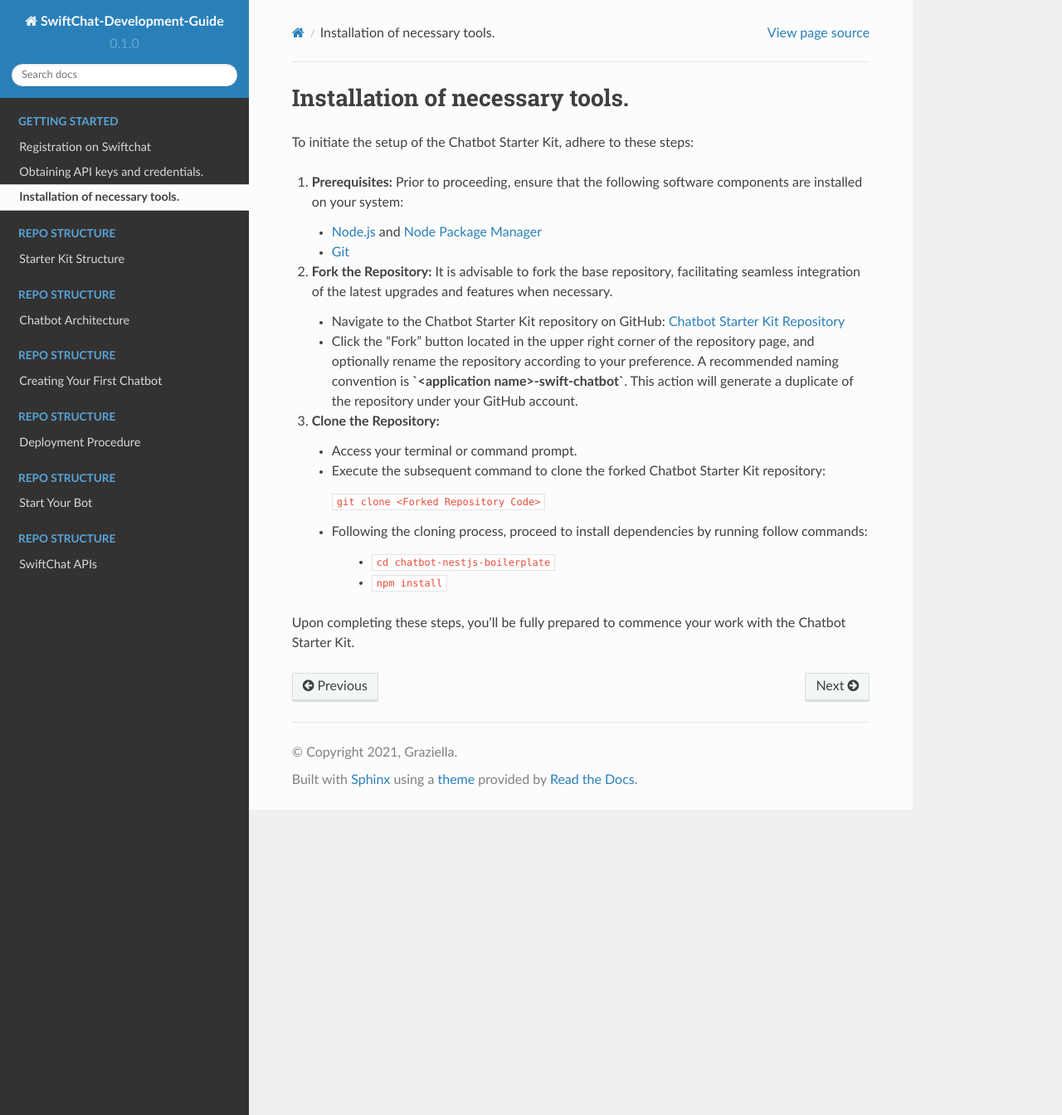
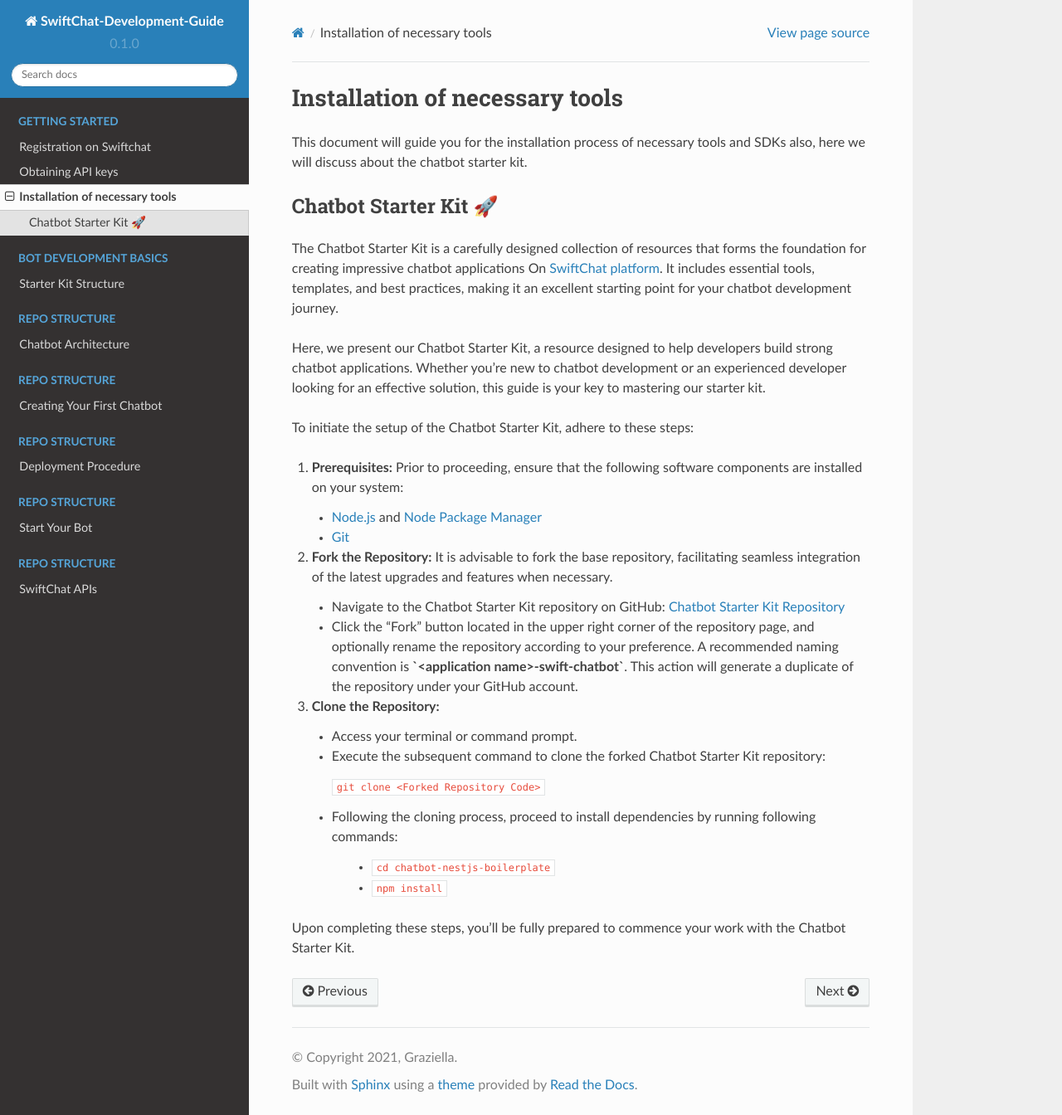
Before and after one commit to Priyanka-sharma181/Chatbot-Development-Guide, a Sphinx documentation site: the page built from docs/source/installation.rst, in a window 1280 px wide and 1344 px high. Shown: the whole window at 83% size. Built offline with Sphinx 7.4.7 and the Read the Docs theme 2.0.0, drawn with Linux system fonts in a browser that asks for light colours.

Commit message:
installation process

```diff
--- a/docs/source/get_api_key.rst
+++ b/docs/source/get_api_key.rst
@@ -1,4 +1,4 @@
-Obtaining API keys and credentials.
+Obtaining API keys
 ------------
 In order to get the API key and to access the other features of swiftchat platform, you need to have a merchant account.
 
--- a/docs/source/index.rst
+++ b/docs/source/index.rst
@@ -65,7 +65,7 @@
       installation.rst
 
    .. toctree::
-      :caption: Repo Structure
+      :caption: Bot Development Basics
       :hidden:
 
       repo_structure.rst
--- a/docs/source/installation.rst
+++ b/docs/source/installation.rst
@@ -1,5 +1,14 @@
-Installation of necessary tools.
+Installation of necessary tools
+====================
+This document will guide you for the installation process of necessary tools and SDKs also, here we will discuss about the chatbot starter kit.
+
+Chatbot Starter Kit 🚀
 ------------
+
+The Chatbot Starter Kit is a carefully designed collection of resources that forms the foundation for creating impressive chatbot applications On `SwiftChat platform <https://convegenius.com/>`_. It includes essential tools, templates, and best practices, making it an excellent starting point for your chatbot development journey.
+
+Here, we present our Chatbot Starter Kit, a resource designed to help developers build strong chatbot applications. Whether you're new to chatbot development or an experienced developer looking for an effective solution, this guide is your key to mastering our starter kit.
+
 
 To initiate the setup of the Chatbot Starter Kit, adhere to these steps:
 
@@ -19,7 +28,7 @@
    - Execute the subsequent command to clone the forked Chatbot Starter Kit repository:
     ``git clone <Forked Repository Code>``
 
-   - Following the cloning process, proceed to install dependencies by running follow commands:
+   - Following the cloning process, proceed to install dependencies by running following commands:
 
         1.  ``cd chatbot-nestjs-boilerplate``
         2.  ``npm install``
```
